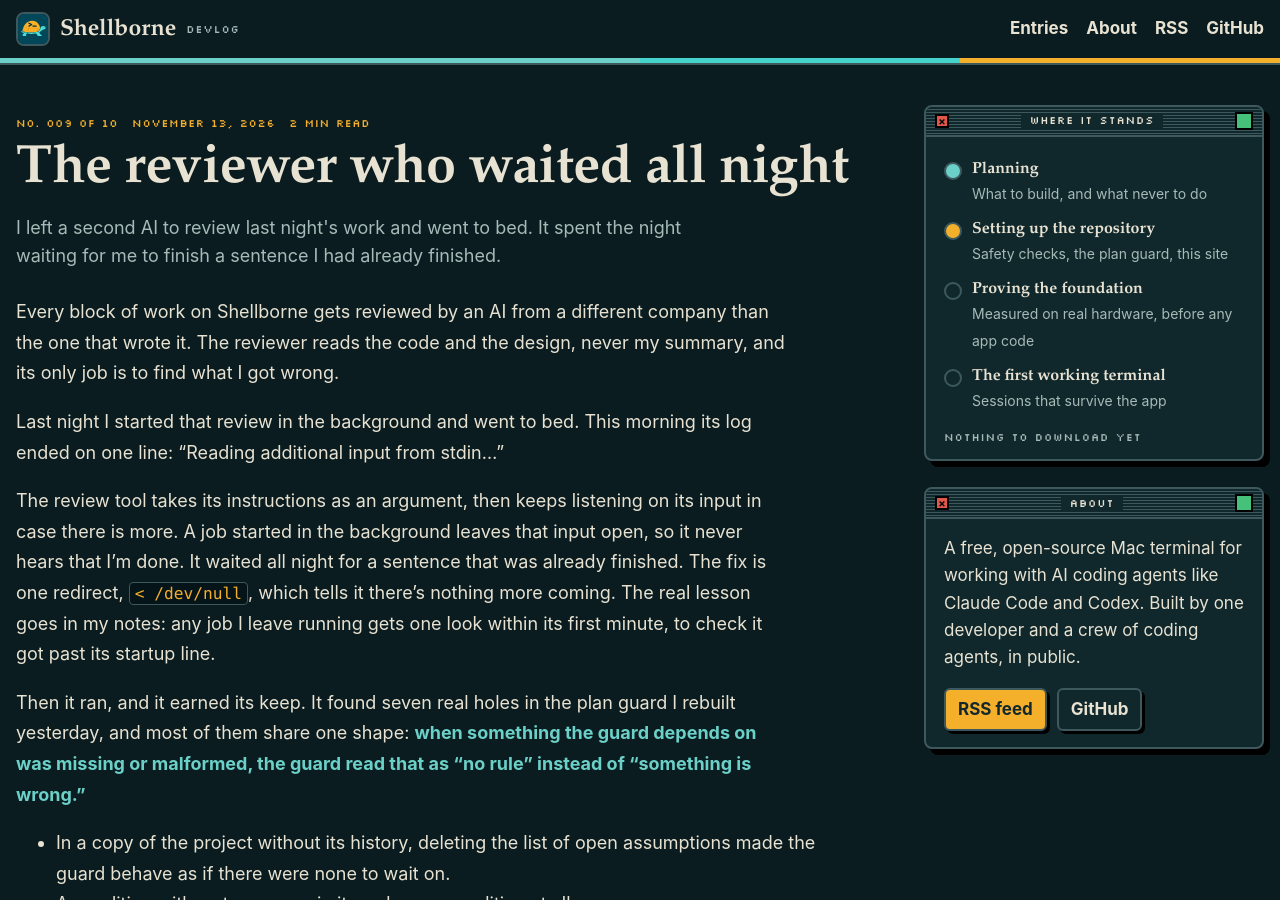
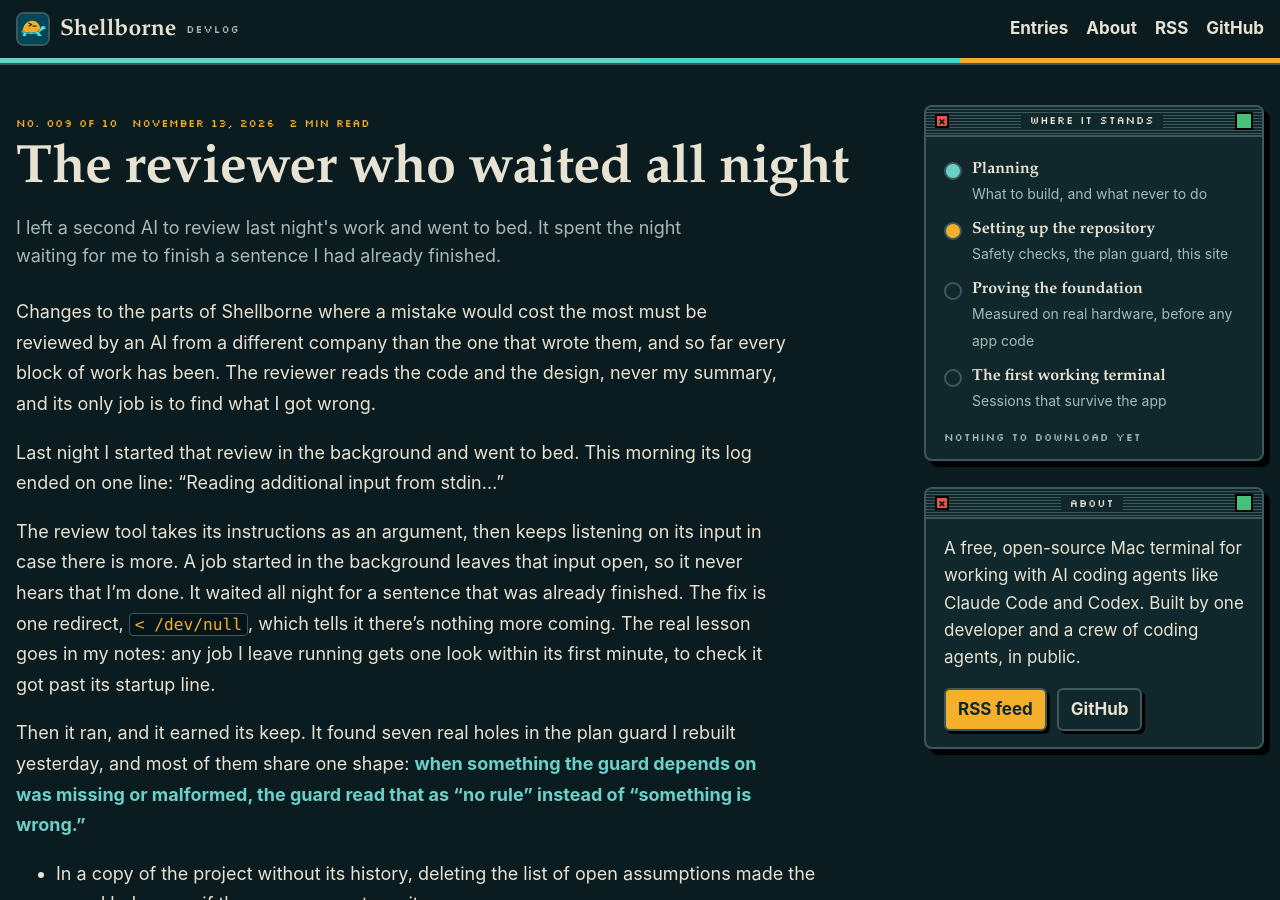
Before and after one commit to VetSecItPro/shellborne, a Jekyll site: the page built from docs/_posts/2026-11-13-the-reviewer-who-waited-all-night.md, in a window 1280 px wide and 900 px high. Built offline with Jekyll 4.4.1, drawn with Linux system fonts in a browser that asks for light colours.

Commit message:
Devlog: say exactly which changes need a different company's review
The rule covers the parts where a mistake costs the most; every block so
far has had one. The entry had made it sound like a rule for every block.

Plan-Step: P0.16.1
Signed-off-by: VetSecItPro <176828425+VetSecItPro@users.noreply.github.com>

```diff
--- a/docs/_posts/2026-11-13-the-reviewer-who-waited-all-night.md
+++ b/docs/_posts/2026-11-13-the-reviewer-who-waited-all-night.md
@@ -4,7 +4,7 @@ date: 2026-11-13 09:00:00 -0600
 title: The reviewer who waited all night
 description: I left a second AI to review last night's work and went to bed. It spent the night waiting for me to finish a sentence I had already finished.
 ---
-Every block of work on Shellborne gets reviewed by an AI from a different company than the one that wrote it. The reviewer reads the code and the design, never my summary, and its only job is to find what I got wrong.
+Changes to the parts of Shellborne where a mistake would cost the most must be reviewed by an AI from a different company than the one that wrote them, and so far every block of work has been. The reviewer reads the code and the design, never my summary, and its only job is to find what I got wrong.
 
 Last night I started that review in the background and went to bed. This morning its log ended on one line: "Reading additional input from stdin..."
 
```
